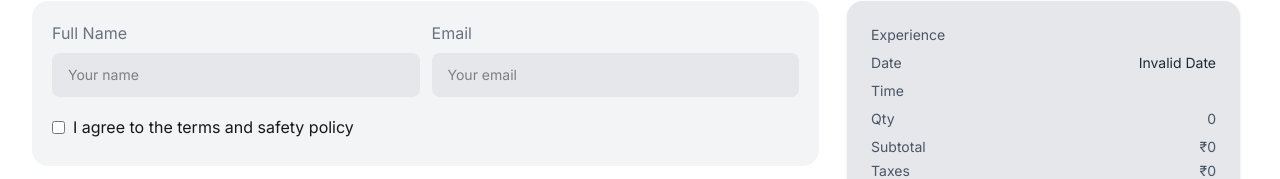
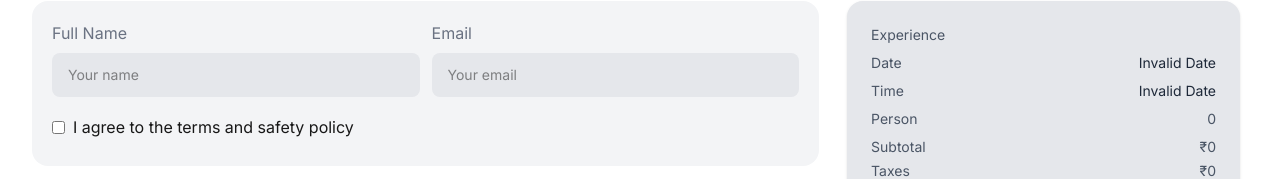
Before and after one commit to tanvirulislam149/book_it_FE, a Next.js app: page /checkout in a window 1280 px wide. Shown: the part 144-323 px from the top of the page. Built offline with nearby package versions, Linux system fonts and the light colour scheme.

Commit message:
issue fixed

```diff
--- a/app/checkout/page.tsx
+++ b/app/checkout/page.tsx
@@ -6,6 +6,7 @@ import React, { useState } from "react";
 import { FaArrowLeft } from "react-icons/fa";
 import { useSelector } from "react-redux";
 import { ToastContainer, toast } from "react-toastify";
+import format_time from "../utils.js/format_time";
 
 const Checkout = () => {
   const orderData = useSelector((state: RootState) => state.order);
@@ -19,7 +20,7 @@ const Checkout = () => {
   const router = useRouter();
   console.log(orderData);
 
-  const formatDate = (date: Date) => {
+  const formatDate = (date: string) => {
     return new Date(date).toLocaleDateString("en-US", {
       month: "short", // "Nov"
       day: "numeric", // 3
@@ -139,11 +140,13 @@ const Checkout = () => {
               </div>
               <div className="flex justify-between items-center mb-2 text-gray-600 text-sm">
                 <span>Time</span>
-                <span className="text-gray-800">{orderData.time}</span>
+                <span className="text-gray-800">
+                  {format_time(orderData.time)}
+                </span>
               </div>
 
               <div className="flex justify-between items-center mb-2 text-gray-600 text-sm">
-                <span>Qty</span>
+                <span>Person</span>
                 <div className="flex items-center rounded-lg overflow-hidden">
                   {orderData.person}
                 </div>
--- a/app/components/PriceComp/PriceComp.tsx
+++ b/app/components/PriceComp/PriceComp.tsx
@@ -51,7 +51,7 @@ const PriceComp = ({
         </div>
 
         <div className="flex justify-between items-center mb-2 text-gray-600 text-sm">
-          <span>Quantity</span>
+          <span>Person</span>
           <div className="flex items-center border rounded-lg overflow-hidden">
             <button
               disabled={quantity === 1 ? true : false}
--- a/types/experience.ts
+++ b/types/experience.ts
@@ -9,7 +9,7 @@ export type Experience = {
 
 export type Slot = {
   id: number;
-  date: Date;
+  date: string;
   time: string;
   availableSeats: number;
   total_seats: number;
```
